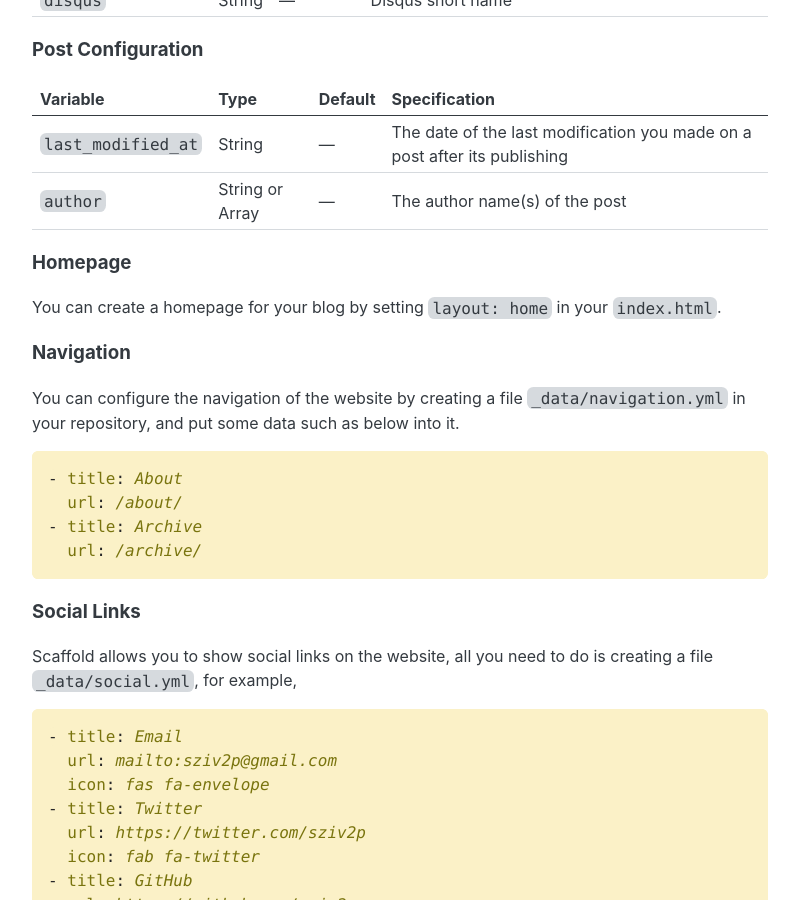
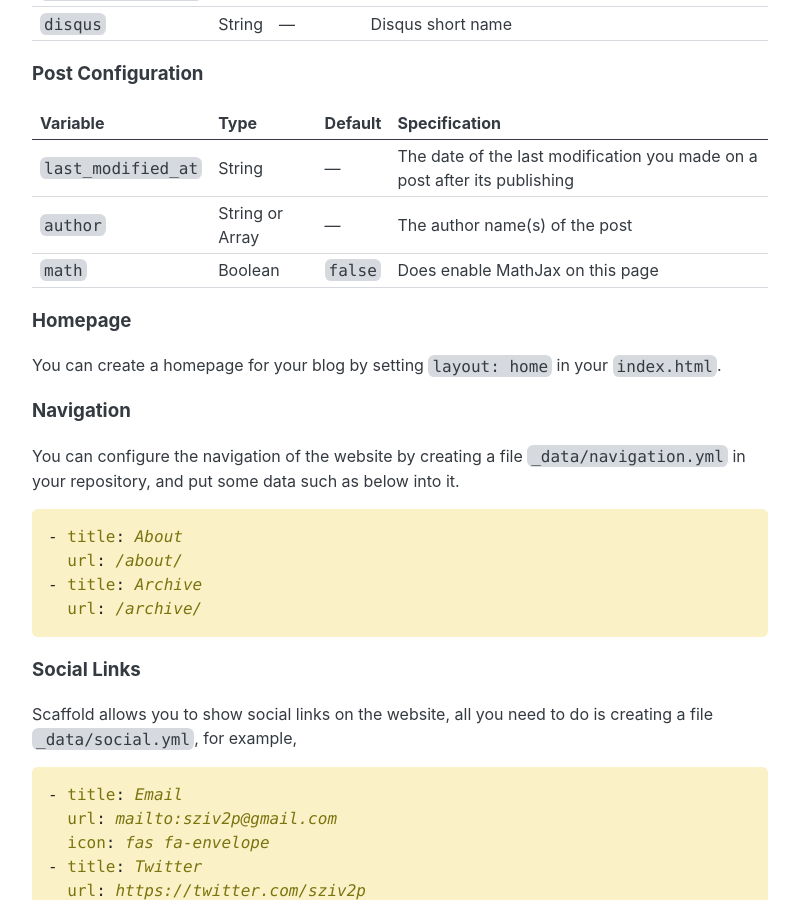
Before and after one commit to slee981/jekyll-theme-backbone, a Jekyll site: the page built from README.md, in a window 1280 px wide and 900 px high, scrolled down 2505 px. Shown: the whole window, without its empty margins (240-1039 px from the left). Built offline with Jekyll 4.4.1, drawn with Linux system fonts in a browser that asks for light colours; nearby versions of some CDN libraries; our own code applies the rules of GitHub Pages for plain Markdown files.

Commit message:
Import MathJax

```diff
--- a/README.md
+++ b/README.md
@@ -23,6 +23,7 @@
 - [Jekyll Sitemap](https://github.com/jekyll/jekyll-sitemap/)
 - [Google Analytics](https://analytics.google.com/)
 - [Disqus](https://disqus.com/)
+- [MathJax](https://www.mathjax.org/)
 
 ## Table of Contents <!-- omit in toc -->
 
@@ -100,6 +101,7 @@
 | -------- | ---- | ------- | ------------- |
 | `last_modified_at` | String | --- | The date of the last modification you made on a post after its publishing |
 | `author` | String or Array | --- | The author name(s) of the post |
+| `math` | Boolean | `false` | Does enable MathJax on this page |
 
 ### Homepage
 
--- /dev/null
+++ b/_includes/mathjax.html
@@ -0,0 +1,2 @@
+<script src="https://polyfill.io/v3/polyfill.min.js?features=es6"></script>
+<script id="MathJax-script" async src="https://cdn.jsdelivr.net/npm/mathjax@3/es5/tex-mml-chtml.js"></script>
--- a/_layouts/default.html
+++ b/_layouts/default.html
@@ -9,6 +9,11 @@
       </main>
       {% include footer.html %}
     </div>
+
+    {% if page.math %}
+      {% include mathjax.html %}
+    {% endif %}
+
     {% if jekyll.environment == 'production' and site.google_analytics %}
       {% include google-analytics.html %}
     {% endif %}
```
